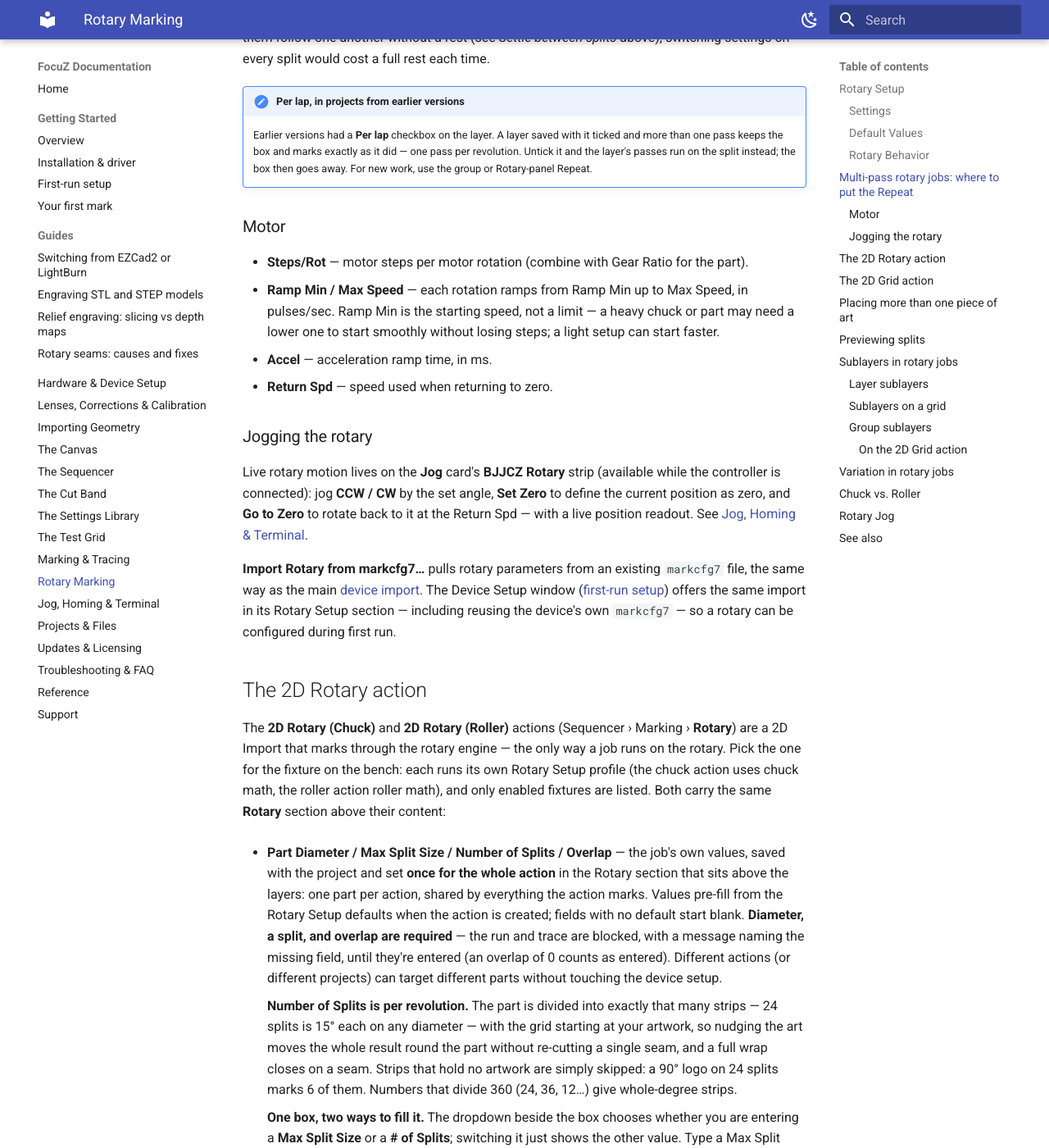
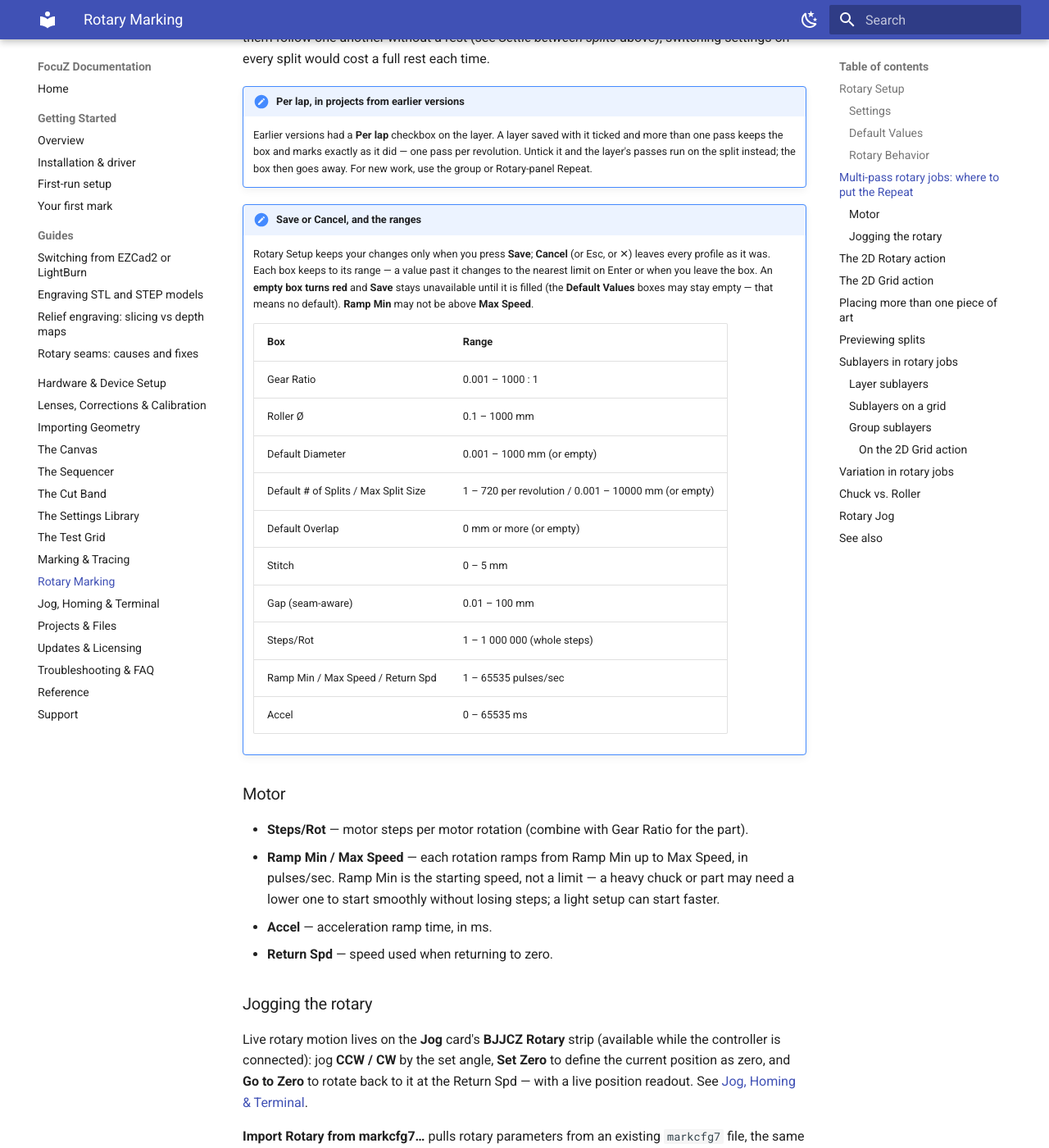
Before and after one commit to Lokahi-Shop/focuz-docs, an MkDocs documentation site: the page built from docs/rotary.md, in a window 1280 px wide and 1400 px high, scrolled down 3687 px. Shown: the whole window at 82% size. Built offline with MkDocs 1.6.1 and Material for MkDocs 9.7.7, drawn with Linux system fonts in a browser that asks for light colours.

Commit message:
Device settings: Laser / Rotary Setup Save & Cancel, ranges, red blanks; Corrections and Trace ranges
Co-Authored-By: Claude Opus 5.5 <noreply@anthropic.com>

```diff
--- a/docs/rotary.md
+++ b/docs/rotary.md
@@ -142,6 +142,26 @@ settings on every split would cost a full rest each time.
     than one pass keeps the box and marks exactly as it did — one pass per revolution. Untick it and
     the layer's passes run on the split instead; the box then goes away. For new work, use the group
     or Rotary-panel Repeat.
+
+!!! note "Save or Cancel, and the ranges"
+    Rotary Setup keeps your changes only when you press **Save**; **Cancel** (or Esc, or ✕) leaves every
+    profile as it was. Each box keeps to its range — a value past it changes to the nearest limit on Enter
+    or when you leave the box. An **empty box turns red** and **Save** stays unavailable until it is
+    filled (the **Default Values** boxes may stay empty — that means no default). **Ramp Min** may not be
+    above **Max Speed**.
+
+    | Box | Range |
+    |---|---|
+    | Gear Ratio | 0.001 – 1000 : 1 |
+    | Roller Ø | 0.1 – 1000 mm |
+    | Default Diameter | 0.001 – 1000 mm (or empty) |
+    | Default # of Splits / Max Split Size | 1 – 720 per revolution / 0.001 – 10000 mm (or empty) |
+    | Default Overlap | 0 mm or more (or empty) |
+    | Stitch | 0 – 5 mm |
+    | Gap (seam-aware) | 0.01 – 100 mm |
+    | Steps/Rot | 1 – 1 000 000 (whole steps) |
+    | Ramp Min / Max Speed / Return Spd | 1 – 65535 pulses/sec |
+    | Accel | 0 – 65535 ms |
 
 ### Motor
 
```
Also changed, not shown: docs/hardware-setup.md (+18 -0 lines), docs/lenses-corrections.md (+8 -1 lines).
